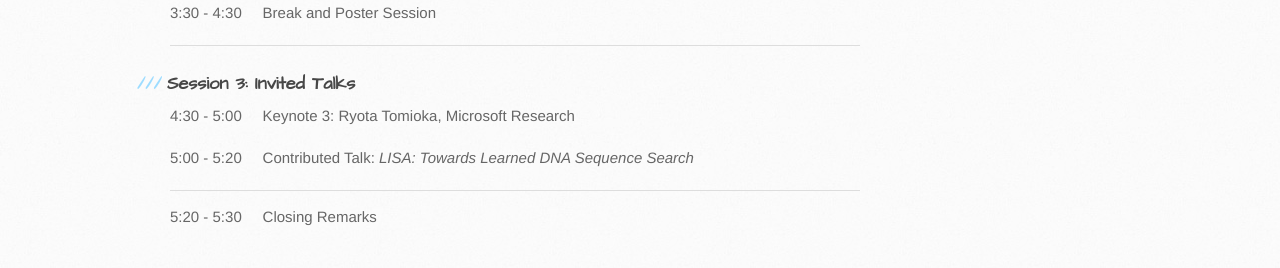
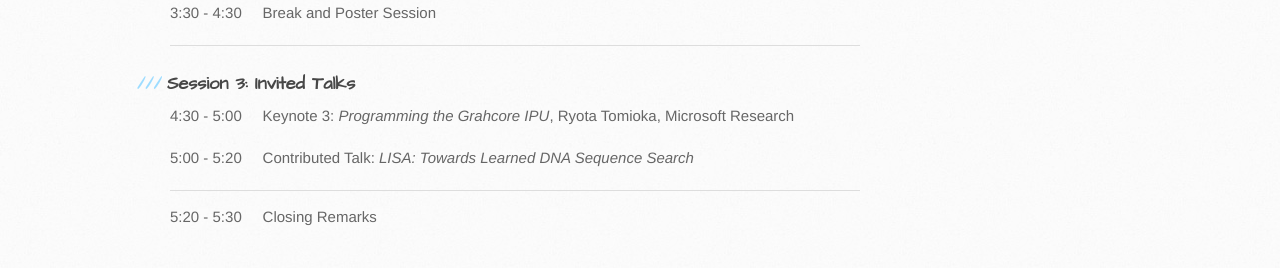
Before and after one commit to LearningSys/neurips19, a Jekyll site: the page built from schedule.md, in a window 1280 px wide. Shown: the part 1584-1852 px from the top of the page. Built offline with Jekyll 4.4.1, drawn with Linux system fonts in a browser that asks for light colours; our own code applies the rules of GitHub Pages for plain Markdown files; the repository's description, which GitHub fills in, is left out.

Commit message:
Update schedule.md

```diff
--- a/schedule.md
+++ b/schedule.md
@@ -54,7 +54,7 @@
 ---
 
 ### Session 3: Invited Talks
-4:30 - 5:00 &nbsp;&nbsp;&nbsp;    Keynote 3: Ryota Tomioka, Microsoft Research
+4:30 - 5:00 &nbsp;&nbsp;&nbsp;    Keynote 3: *Programming the Grahcore IPU*, Ryota Tomioka, Microsoft Research
 
 5:00 - 5:20 &nbsp;&nbsp;&nbsp;    Contributed Talk: *LISA: Towards Learned DNA Sequence Search*
 
```
